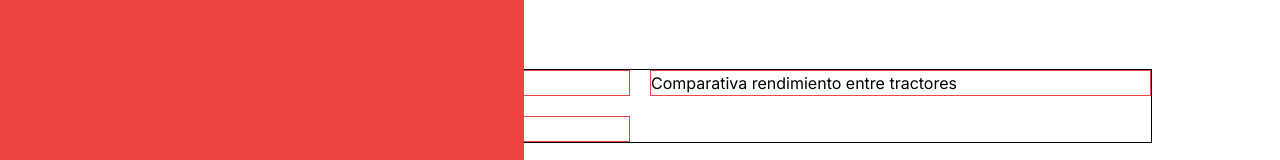
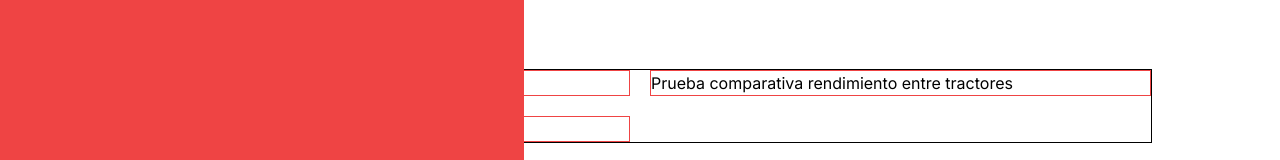
Before and after one commit to 20181020076/rastras-cinceles, a Next.js app: page / in a window 1280 px wide. Shown: the part 294-454 px from the top of the page. Built offline with nearby package versions, Linux system fonts and the light colour scheme.

Commit message:
adding new title prueba comparativa

```diff
--- a/src/app/page.js
+++ b/src/app/page.js
@@ -12,7 +12,7 @@ export default function Home() {
             Calculo de potencias
           </Link>
           <Link className="border border-red-500" href={"/comparativa"}>
-            Comparativa rendimiento entre tractores
+            Prueba comparativa rendimiento entre tractores
           </Link>
           <div className="border border-red-500">proximamente</div>
         </div>
```
Also changed, not shown: package.json (+5 -5 lines), 1 other file (tests, documents, lock files or other folders).
